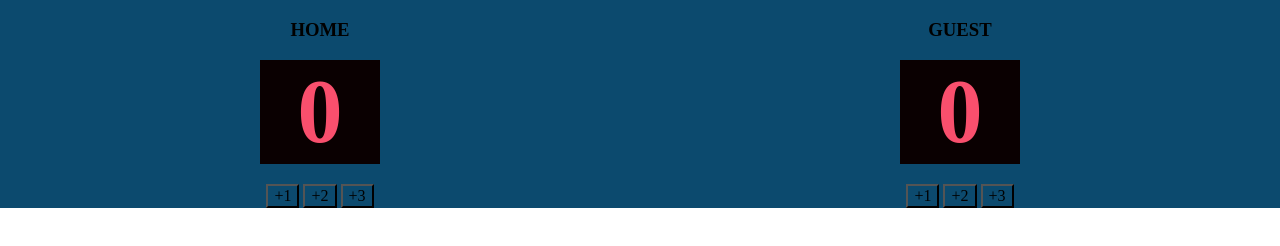
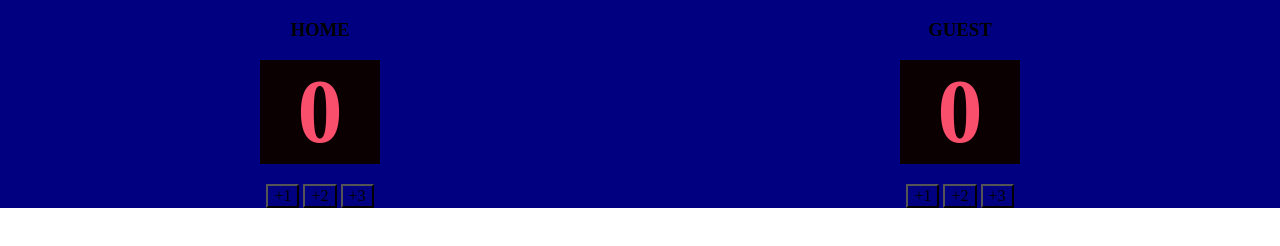
Before and after one commit to kellyfayrishta/basketball_scorecard, a website built with Vite: page index.html in a window 1280 px wide. Built offline with nearby package versions, Linux system fonts and the light colour scheme.

Commit message:
test commit

```diff
--- a/index.css
+++ b/index.css
@@ -12,7 +12,7 @@
 }
 
 .container {
-    background: #0C4A6E;
+    background: navy;
     display: flex;
     justify-content: space-around;
 }
```
